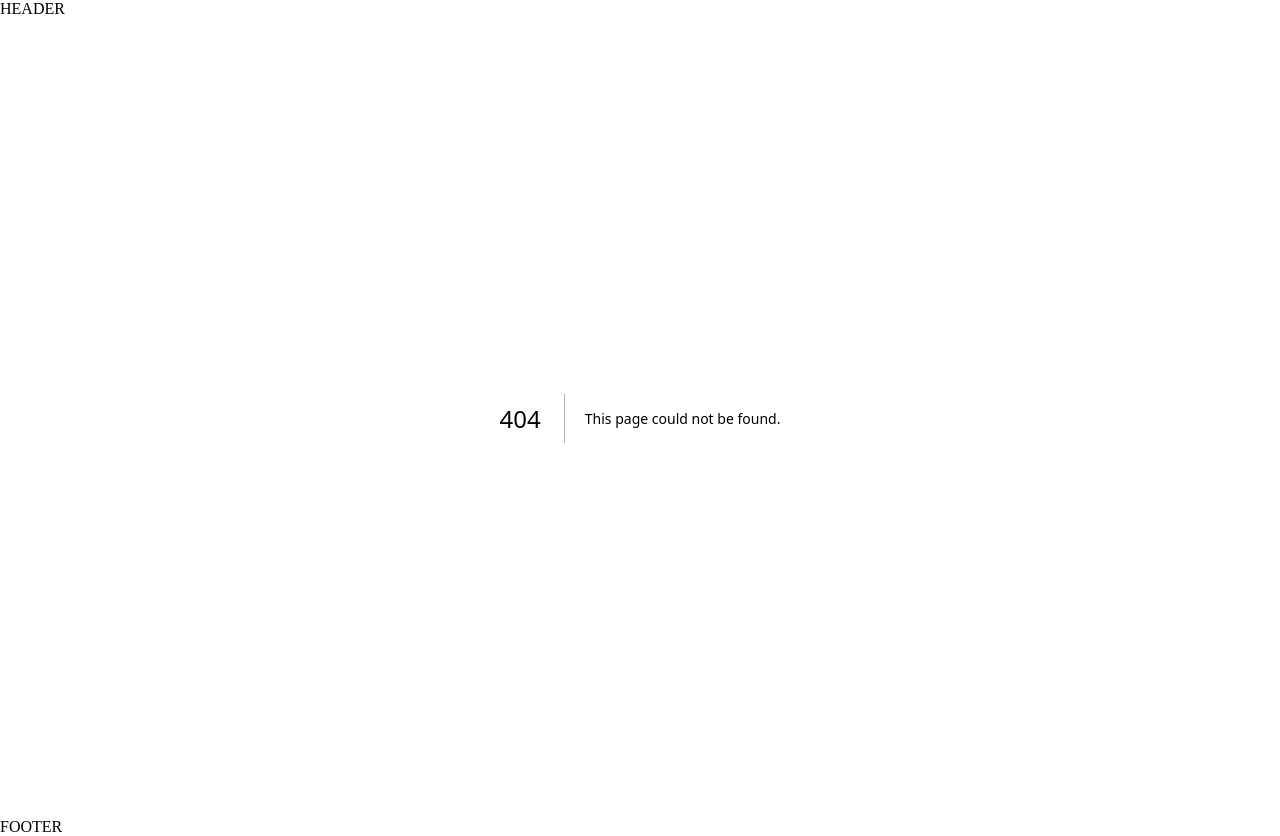
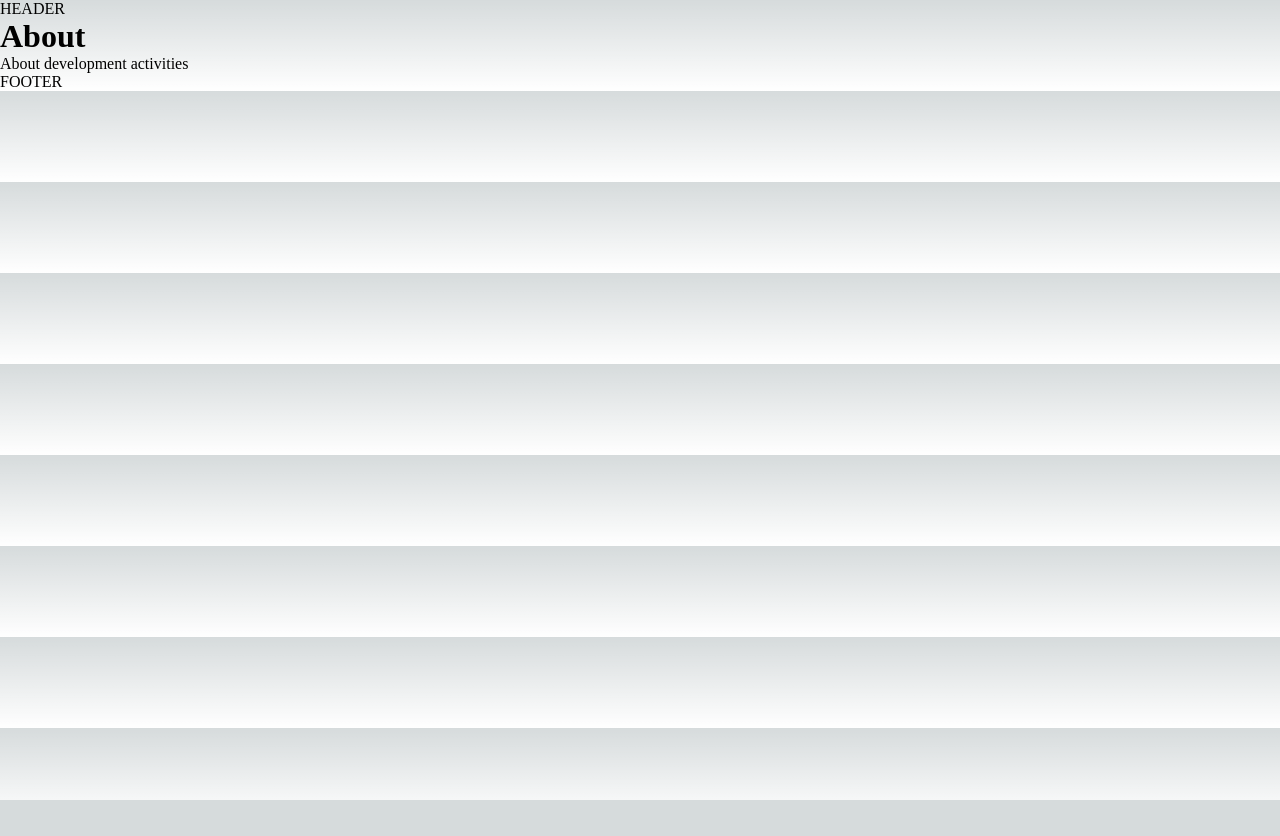
Before and after one commit to Kai-Itakura/nextjs-react-blog, a Next.js app: page /about in a window 1280 px wide. Before the commit this address had no page. After the commit the page ends 800 px from the top, so only its background shows below. Built offline with nearby package versions, Linux system fonts and the light colour scheme.

Commit message:
✨ AboutページとBlogページを追加

```diff
--- a/components/hero.jsx
+++ b/components/hero.jsx
@@ -1,8 +1,9 @@
-const Hero = () => {
+const Hero = ({ title, subtitle, imageOn = false }) => {
     return (
         <div>
-            <h1>CUBE</h1>
-            <p>アプトプットしていくサイト</p>
+            <h1>{title}</h1>
+            <p>{subtitle}</p>
+            {imageOn && <figure>[画像]</figure>}
         </div>
     );
 }
--- /dev/null
+++ b/pages/about.jsx
@@ -0,0 +1,12 @@
+import Hero from "components/hero";
+
+const About = () => {
+    return (
+        <Hero
+            title='About'
+            subtitle='About development activities'
+        />
+    )
+}
+
+export default About;
```
Also changed, not shown: pages/blog/index.jsx (added, +12 -0 lines), pages/index.jsx (+7 -1 lines).
